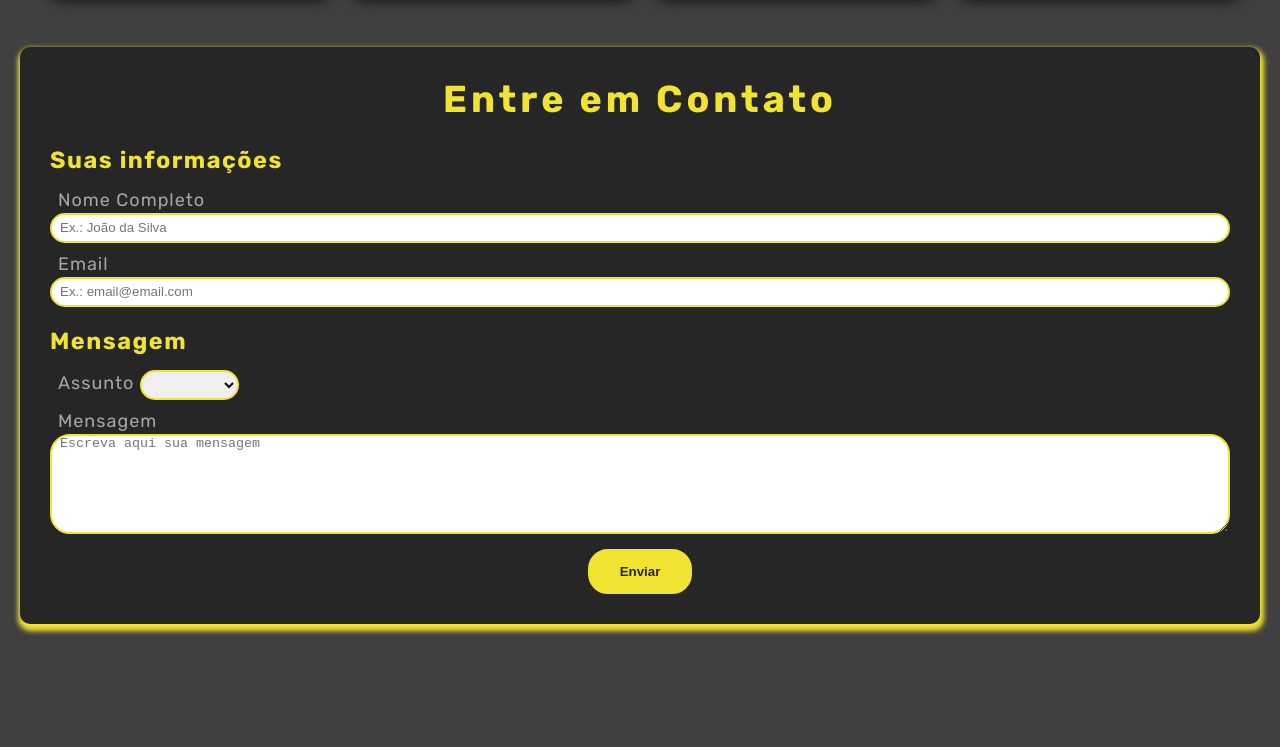
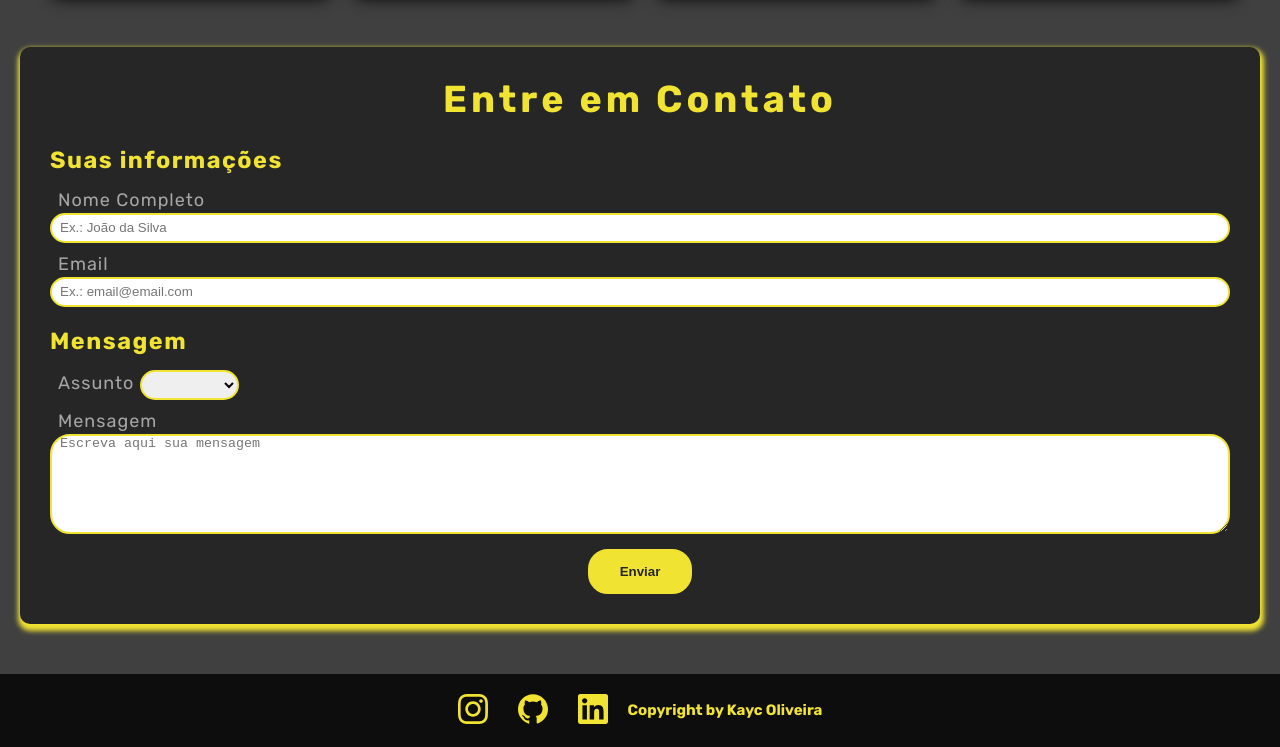
Before and after one commit to kaycso/Form-TechAcademy, a plain HTML site: page index.html in a window 1280 px wide. Shown: the part 917-1664 px from the top of the page. Before the commit the page ends 1591 px from the top, so only its background shows below. Drawn offline with Linux system fonts and the light colour scheme.

Commit message:
feat add footer

```diff
--- a/assets/css/responsive.css
+++ b/assets/css/responsive.css
@@ -63,4 +63,8 @@
     #newsletter .content .img {
         display: none;
     }
+
+    #contact .content {
+        width: 90%;
+    }
 }
--- a/assets/css/style.css
+++ b/assets/css/style.css
@@ -305,3 +305,30 @@ textarea {
     font-weight: 700;
     cursor: pointer;
 }
+
+/* === Footer ===== */
+#footer {
+    background: var(--color-black);
+}
+
+#footer .content {
+    display: flex;
+    align-items: center;
+    justify-content: center;
+    padding-block: 20px;
+    gap: 20px;
+}
+
+#footer .social-links {
+    display: flex;
+    gap: 30px;
+}
+
+#footer .social-links a {
+    width: 30px;
+}
+
+#footer .info h3 {
+    color: var(--color-text);
+    font-size: 1.5em;
+}
--- a/index.html
+++ b/index.html
@@ -186,5 +186,20 @@
             </div>
         </div>
     </section>
+
+    <footer id="footer">
+        <div class="container">
+            <div class="content">
+                <div class="social-links">
+                    <a href=""><img src="./assets/img/instagram.svg" alt="instagram"></a>
+                    <a href=""><img src="./assets/img/github.svg" alt="github"></a>
+                    <a href=""><img src="./assets/img/linkedin.svg" alt="linkedin"></a>
+                </div>
+                <div class="info">
+                    <h3>Copyright by Kayc Oliveira</h3>
+                </div>
+            </div>
+        </div>
+    </footer>
 </body>
 </html>
```
Also changed, not shown: assets/img/github.svg (added), assets/img/instagram.svg (added), assets/img/linkedin.svg (added).
